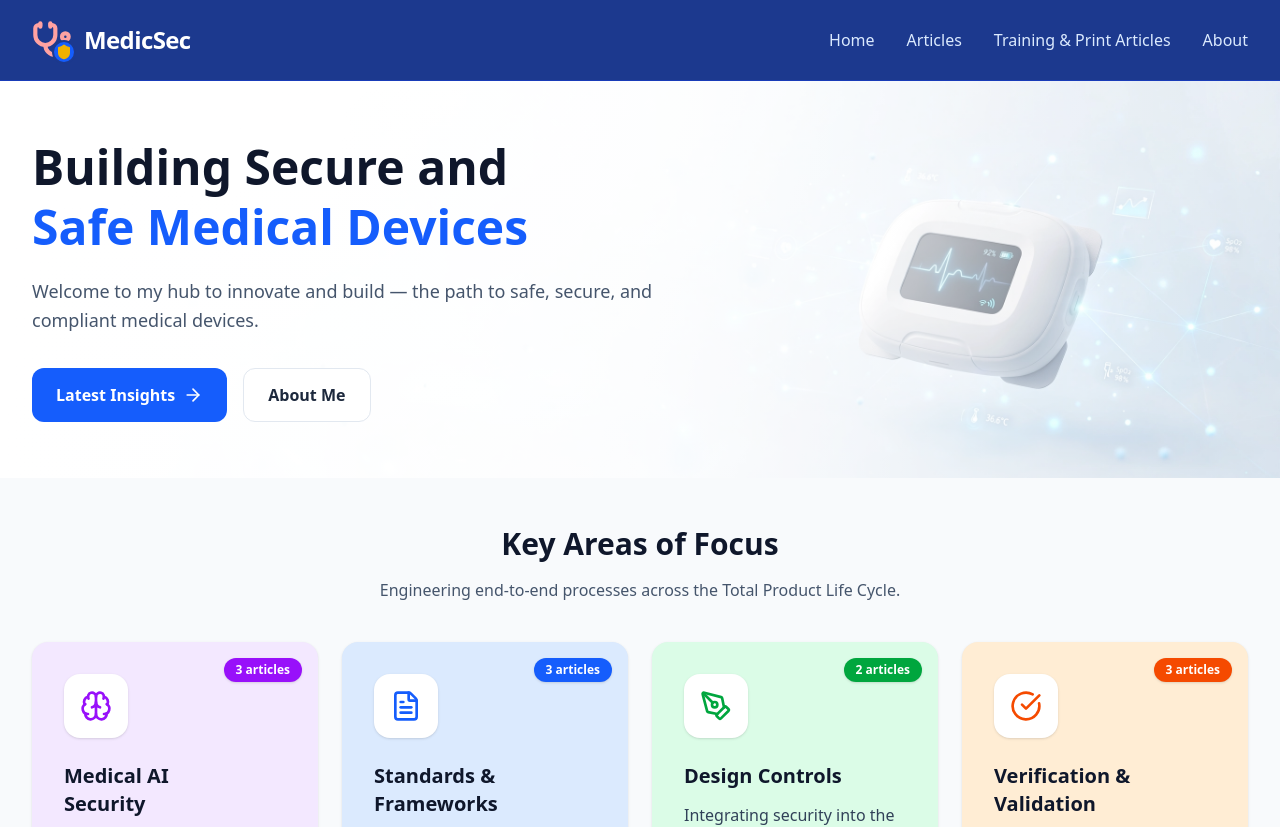
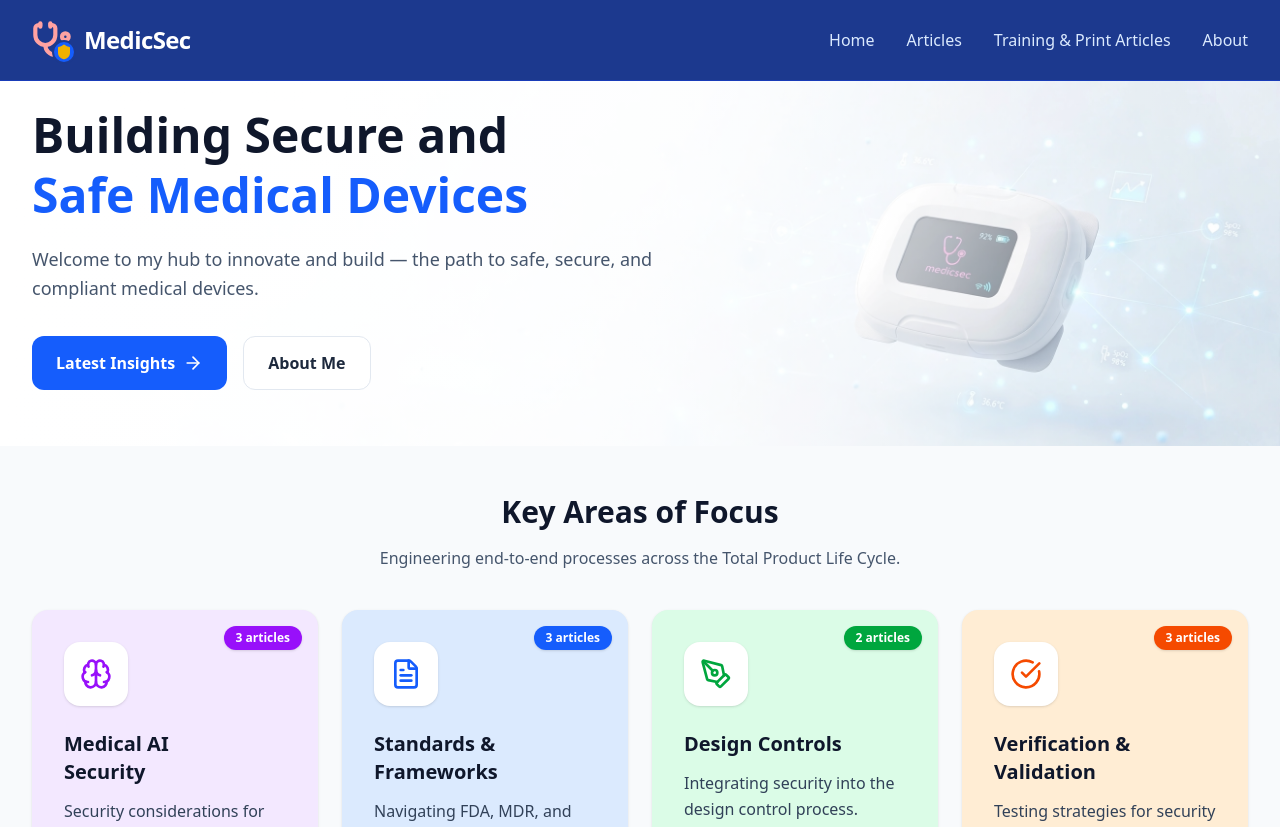
Before and after one commit to nepalboy/medicsec, a React (Vite) app: page / in a window 1280 px wide. Shown: the top 827 px of the page. Built offline with nearby package versions, Linux system fonts and the light colour scheme.

Commit message:
Hero: logo on device screen, headline moved to top

```diff
--- a/src/components/Hero.tsx
+++ b/src/components/Hero.tsx
@@ -15,7 +15,7 @@
                 <div className="absolute inset-0 bg-gradient-to-r from-white via-white/85 to-white/20"></div>
             </div>
 
-            <div className="max-w-7xl mx-auto px-4 sm:px-6 lg:px-8 relative z-10 py-14 w-full">
+            <div className="max-w-7xl mx-auto px-4 sm:px-6 lg:px-8 relative z-10 pt-6 pb-14 w-full">
                 <div className="max-w-2xl">
                     <h1 className="text-4xl md:text-5xl font-bold leading-tight mb-5 text-slate-900">
                         Building Secure and <br />
```
Also changed, not shown: public/images/hero-bg.webp, 1 other file (tests, documents, lock files or other folders).
